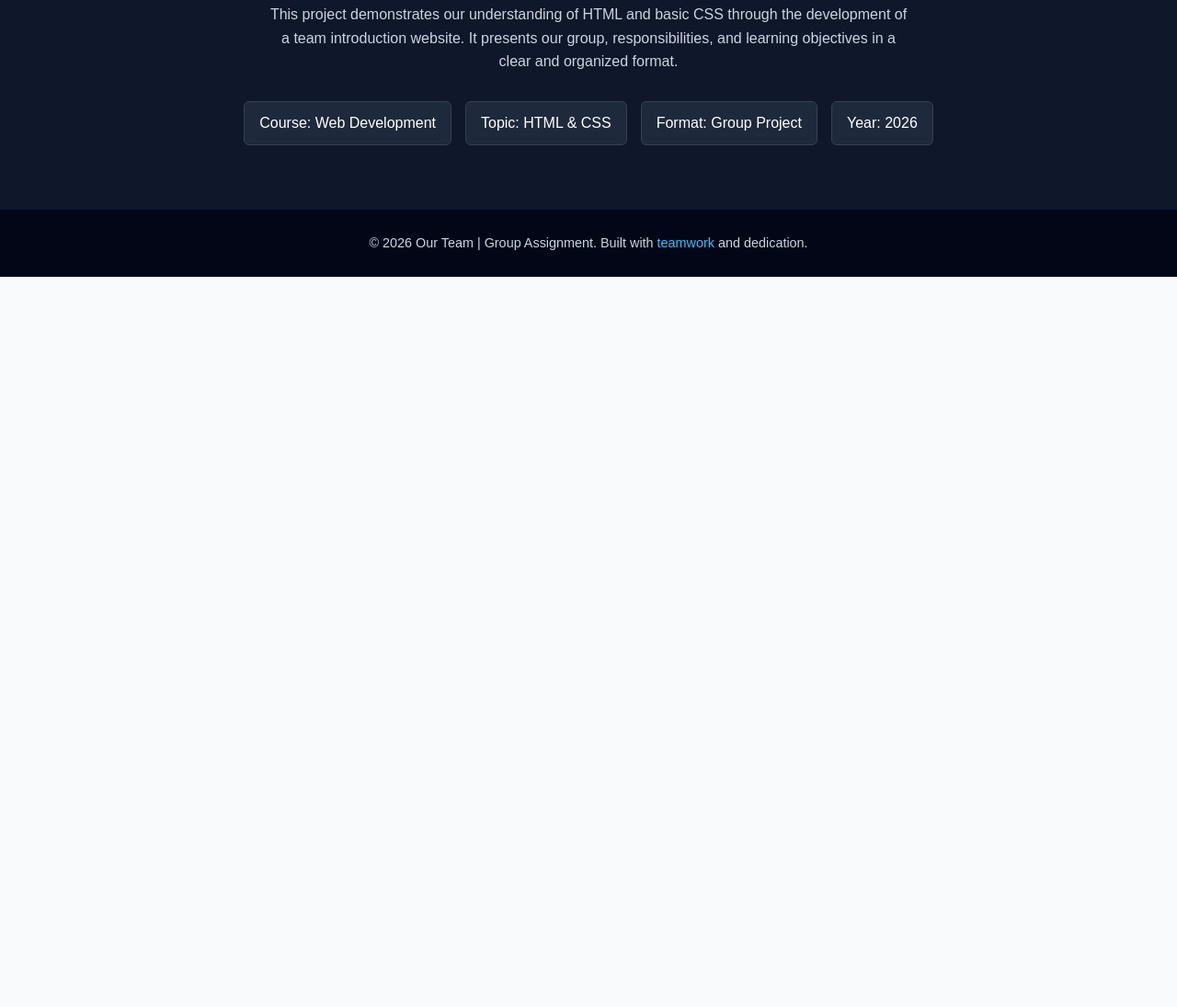
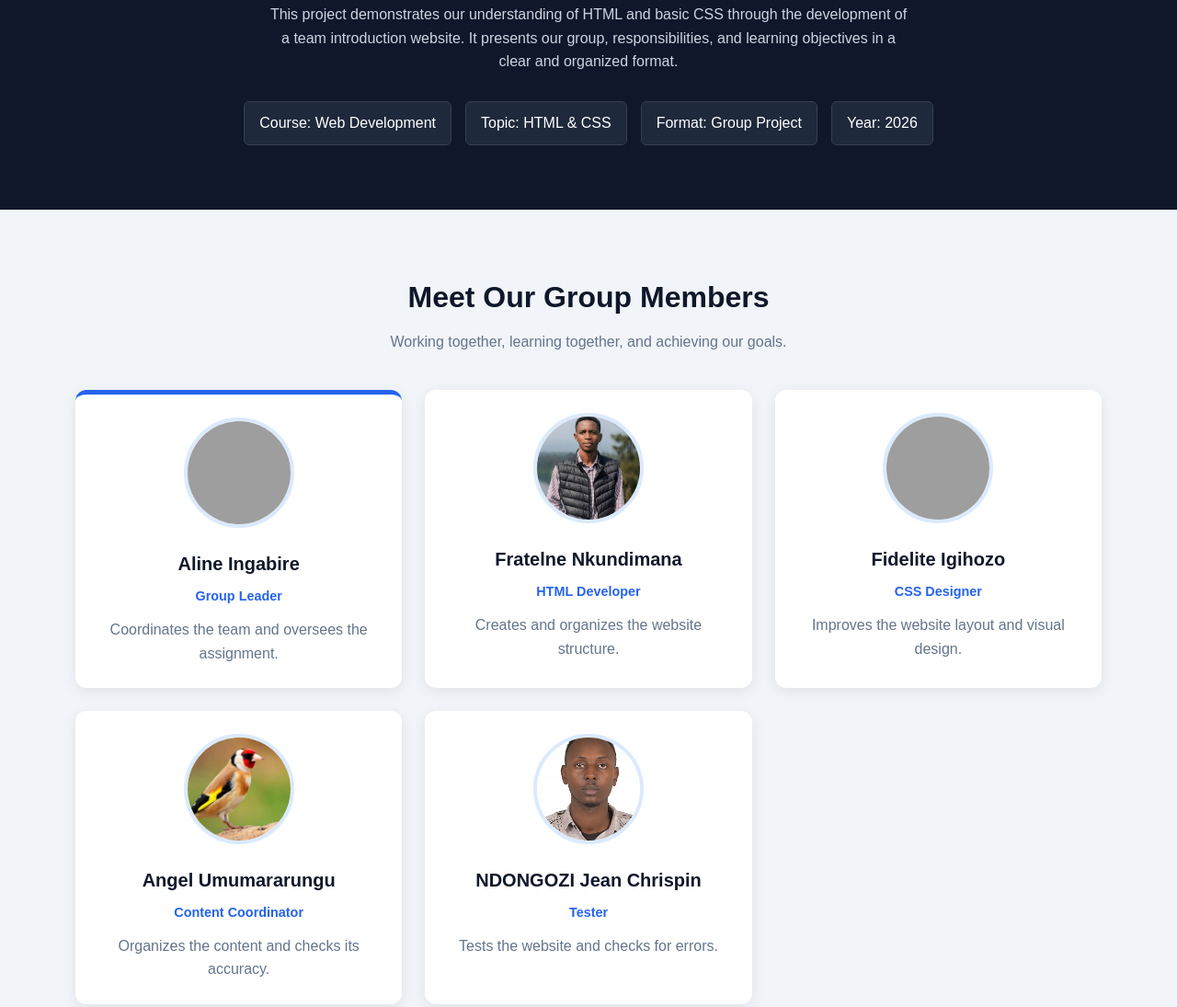
Before and after one commit to chrispinmarcus/Ida-Group-Work, a plain HTML site: page index.html in a window 1280 px wide. Shown: the part 2177-3272 px from the top of the page at 92% size. Before the commit the page ends 2478 px from the top, so only its background shows below. Drawn offline with Linux system fonts and the light colour scheme; grey boxes are pictures that could not be loaded.

Commit message:
Team member page

```diff
--- a/index.html
+++ b/index.html
@@ -4,7 +4,7 @@
 <head>
   <meta charset="UTF-8">
   <meta name="viewport" content="width=device-width, initial-scale=1.0">
-
+  <link rel="stylesheet" href="style.css">
   <title>Our Team | Group Assignment</title>
 
   <style>
@@ -463,9 +463,65 @@
           <span>Topic: HTML & CSS</span>
           <span>Format: Group Project</span>
           <span>Year: 2026</span>
+
         </div>
       </div>
     </section>
+
+<section class="Group_members" id="team">
+  <div class="container">
+    <h2>Meet Our Group Members</h2>
+    <p class="section-description">
+      Working together, learning together, and achieving our goals.
+    </p>
+
+    <div class="members_container">
+
+      <!-- Group Leader -->
+      <div class="member_card group_leader">
+        <img src="images/image copy.png" alt="Group leader">
+        <h3>Aline Ingabire</h3>
+        <p class="role">Group Leader</p>
+        <p>Coordinates the team and oversees the assignment.</p>
+      </div>
+
+      <!-- Member 1 -->
+      <div class="member_card member1">
+        <img src="images/image.png" alt="Group member one">
+        <h3>Fratelne Nkundimana</h3>
+        <p class="role">HTML Developer</p>
+        <p>Creates and organizes the website structure.</p>
+      </div>
+
+      <!-- Member 2 -->
+      <div class="member_card member2">
+        <img src="images/image copy 2.png" alt="Group member two">
+        <h3>Fidelite Igihozo</h3>
+        <p class="role">CSS Designer</p>
+        <p>Improves the website layout and visual design.</p>
+      </div>
+
+      <!-- Member 3 -->
+      <div class="member_card member3">
+        <img src="images/image copy 3.png" alt="Group member three">
+        <h3> Angel Umumararungu</h3>
+        <p class="role">Content Coordinator</p>
+        <p>Organizes the content and checks its accuracy.</p>
+      </div>
+
+      <!-- Member 4 -->
+      <div class="member_card member4">
+        <img src="images/2301000560 (1).jpeg" alt="Group member four">
+        <h3>NDONGOZI Jean Chrispin</h3>
+        <p class="role">Tester</p>
+        <p>Tests the website and checks for errors.</p>
+      </div>
+
+    </div>
+  </div>
+</section>
+
+
 
   </main>
 
--- /dev/null
+++ b/style.css
@@ -0,0 +1,101 @@
+
+/* GROUP MEMBERS SECTION */
+.Group_members {
+  padding: 70px 20px;
+  background-color: #f1f5f9;
+  font-family: Arial, sans-serif;
+}
+
+.Group_members .container {
+  max-width: 1200px;
+  margin: 0 auto;
+}
+
+.Group_members h2 {
+  text-align: center;
+  font-size: 32px;
+  color: #0f172a;
+  margin-bottom: 10px;
+}
+
+.section-description {
+  text-align: center;
+  color: #64748b;
+  margin-bottom: 40px;
+}
+
+/* MEMBERS GRID */
+.members_container {
+  display: grid;
+  grid-template-columns: repeat(3, minmax(0, 1fr));
+  gap: 25px;
+}
+
+/* MEMBER CARDS */
+.member_card {
+  background-color: #ffffff;
+  padding: 25px;
+  text-align: center;
+  border-radius: 12px;
+  box-shadow: 0 4px 15px rgba(0, 0, 0, 0.08);
+  transition: transform 0.3s ease, box-shadow 0.3s ease;
+}
+
+.member_card:hover {
+  transform: translateY(-7px);
+  box-shadow: 0 10px 25px rgba(0, 0, 0, 0.12);
+}
+
+/* MEMBER PHOTOS */
+.member_card img {
+  width: 120px;
+  height: 120px;
+  object-fit: cover;
+  border-radius: 50%;
+  border: 4px solid #dbeafe;
+  margin-bottom: 15px;
+}
+
+.member_card h3 {
+  color: #0f172a;
+  font-size: 20px;
+  margin-bottom: 8px;
+}
+
+.member_card .role {
+  color: #2563eb;
+  font-weight: bold;
+  margin-bottom: 12px;
+}
+
+.member_card p {
+  line-height: 1.6;
+  color: #64748b;
+}
+
+/* HIGHLIGHT THE GROUP LEADER */
+.group_leader {
+  border-top: 5px solid #2563eb;
+}
+
+/* TABLET */
+@media (max-width: 900px) {
+  .members_container {
+    grid-template-columns: repeat(2, minmax(0, 1fr));
+  }
+}
+
+/* MOBILE */
+@media (max-width: 550px) {
+  .members_container {
+    grid-template-columns: 1fr;
+  }
+
+  .Group_members h2 {
+    font-size: 26px;
+  }
+
+  .member_card {
+    padding: 22px;
+  }
+}
```
Also changed, not shown: images/2301000560 (1).jpeg (added), images/image copy 3.png (added), images/image.png (added), 2 other files.
